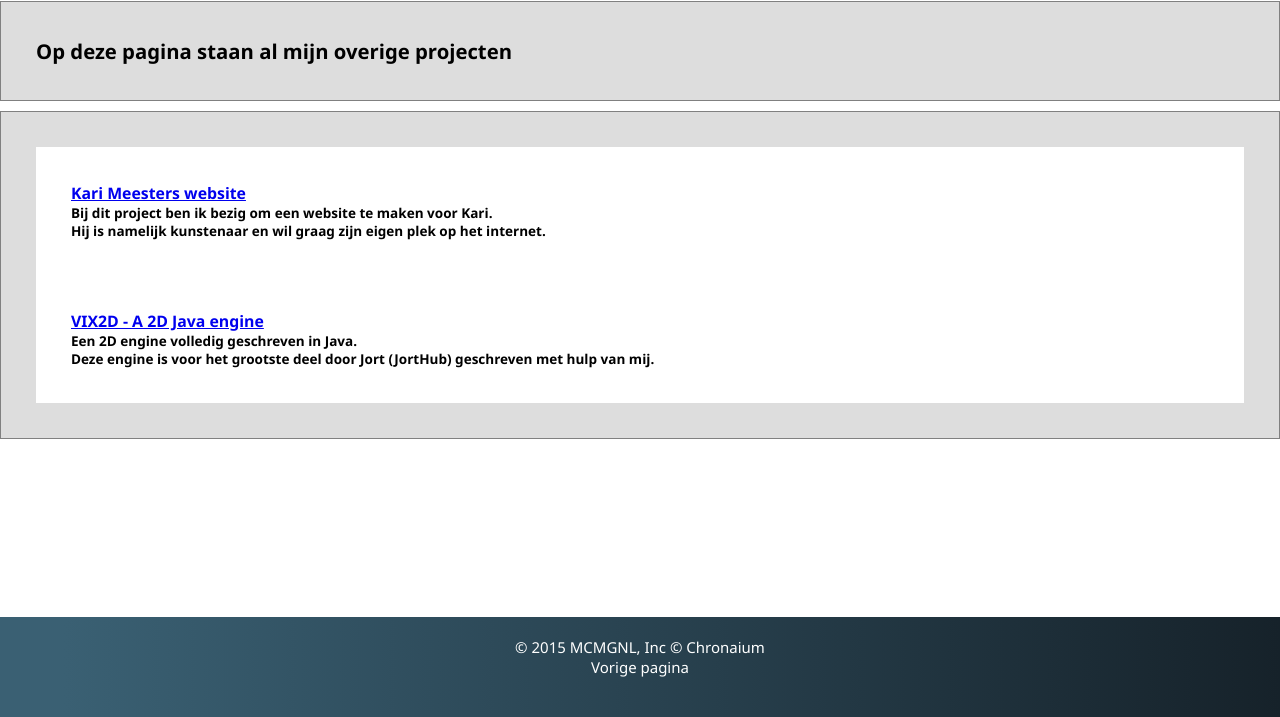
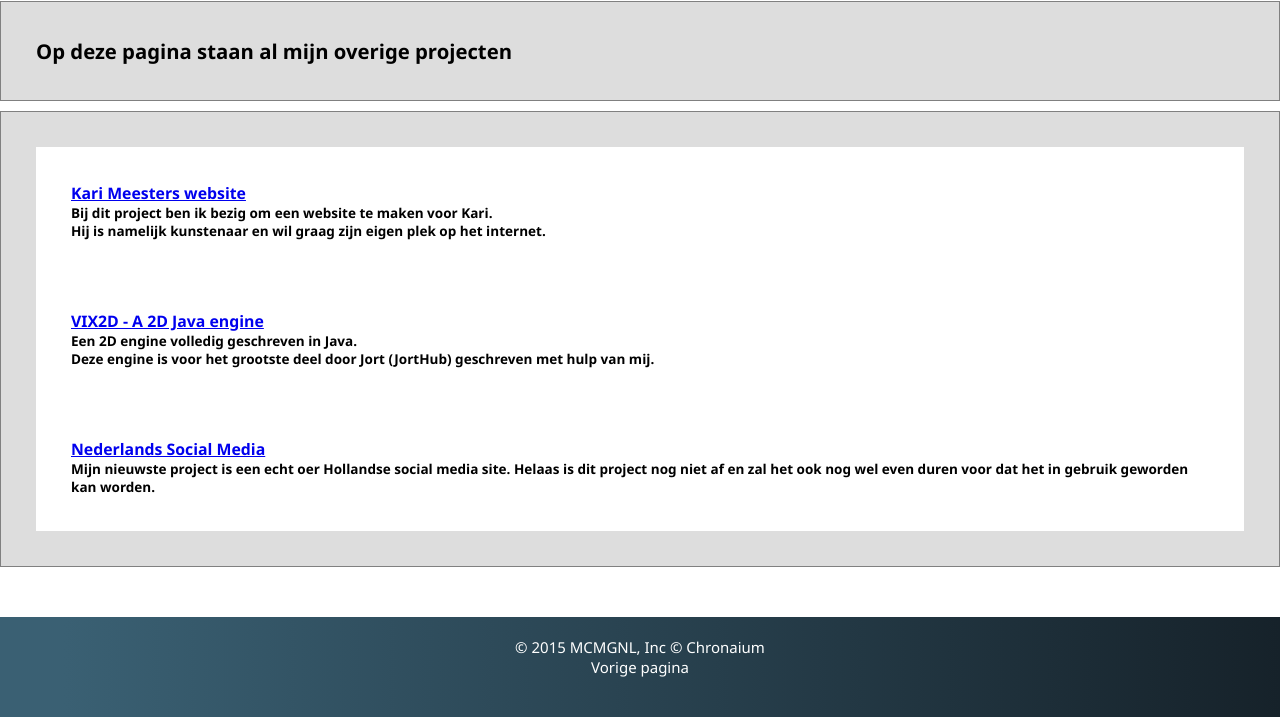
Before and after one commit to MCMGNL/MCMGNL---O-O-Site, a plain HTML site: page websites.html in a window 1280 px wide. Shown: the part 83-800 px from the top of the page. Drawn offline with Linux system fonts and the light colour scheme.

Commit message:
Added project discription

```diff
--- a/websites.html
+++ b/websites.html
@@ -44,6 +44,10 @@
                             <a href="http://mcmgnl.github.io/VIX2D/"><h3>VIX2D - A 2D Java engine</h3></a>
             <h4>Een 2D engine volledig geschreven in Java.<br /> Deze engine is voor het grootste deel door Jort (JortHub) geschreven met hulp van mij.</h4>
                         </article>
+                        <article>
+                            <a href="webuild/index.html"><h3>Nederlands Social Media</h3></a>
+            <h4>Mijn nieuwste project is een echt oer Hollandse social media site. Helaas is dit project nog niet af en zal het ook nog wel even duren voor dat het in gebruik geworden kan worden.</h4>
+                        </article>
                     </section>
                 </div>
                 <div id="side">
```
